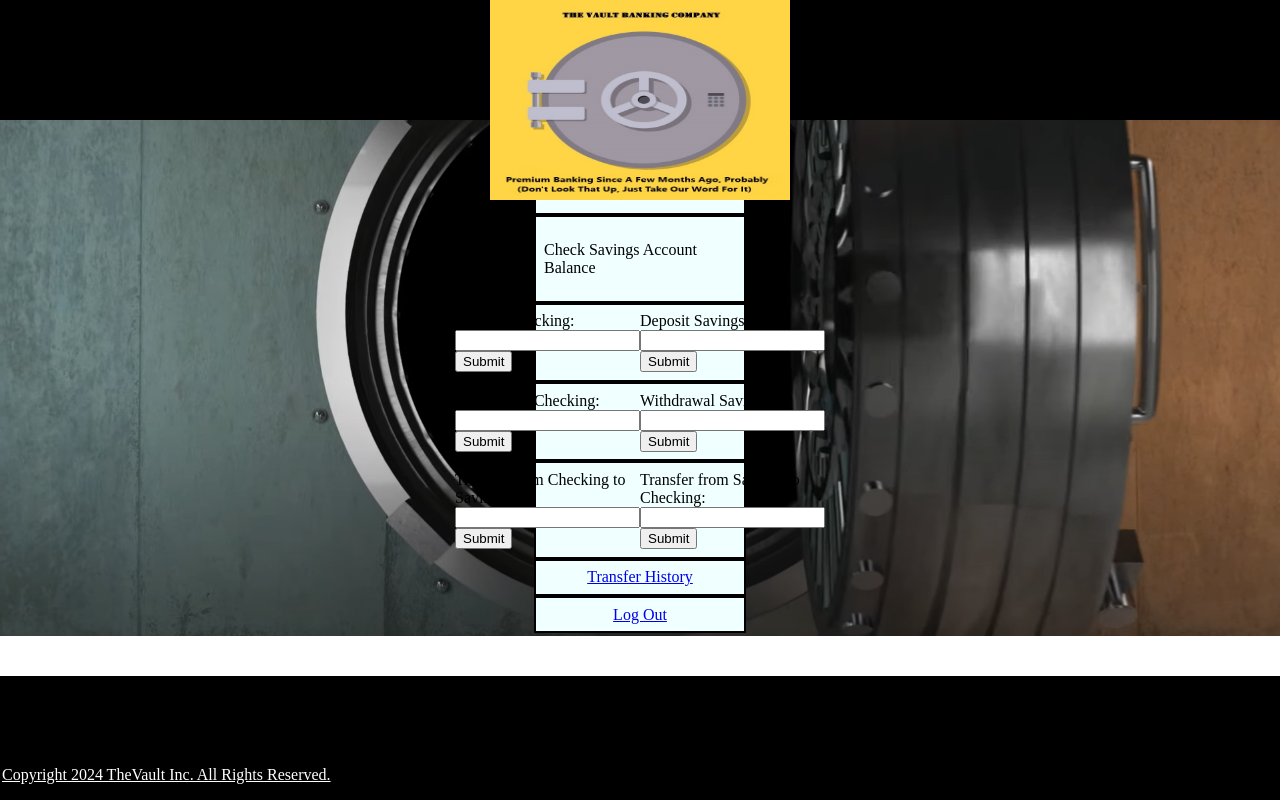
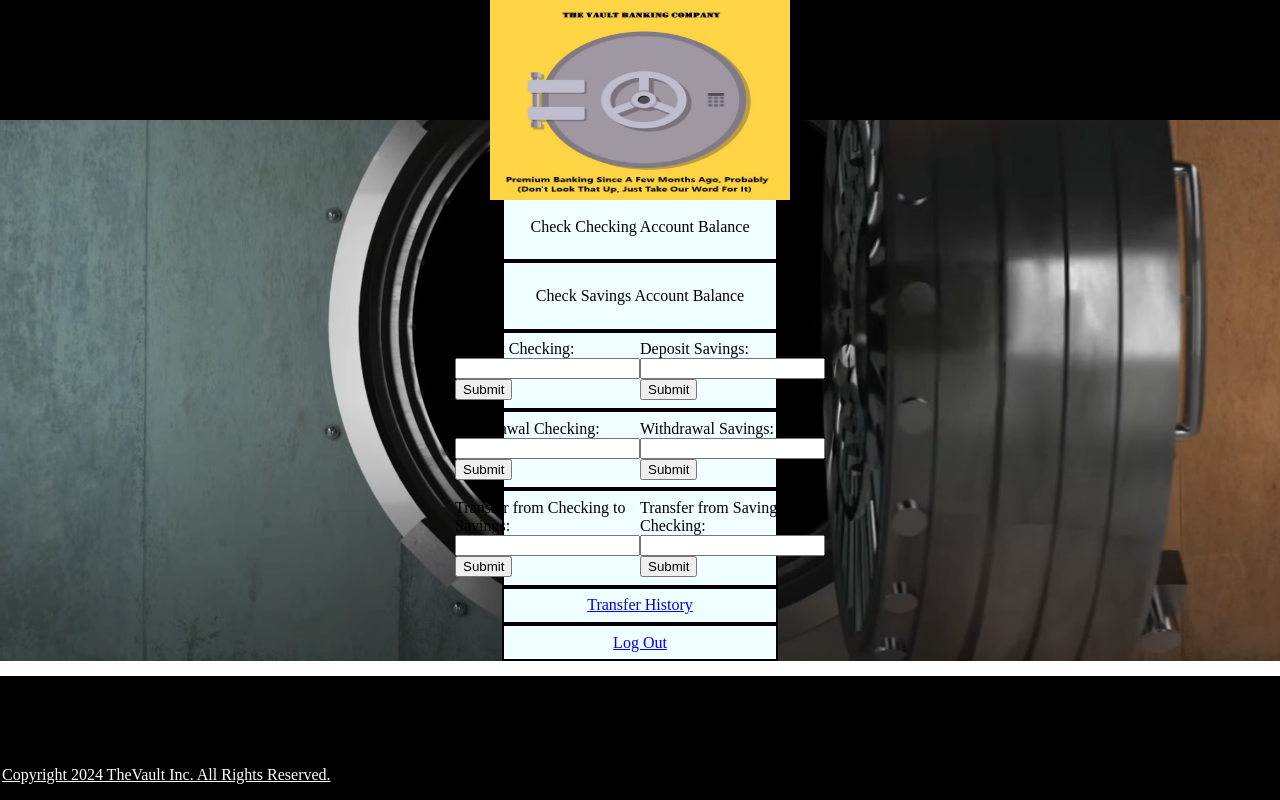
Before and after one commit to WhaleWithFeet/Breaking-the-Bank, a plain HTML site: page Banking_Application/account.html in a window 1280 px wide. Drawn offline with Linux system fonts and the light colour scheme.

Commit message:
Add files via upload

```diff
--- a/Banking_Application/account.html
+++ b/Banking_Application/account.html
@@ -12,7 +12,7 @@
     </a>
 </header>
 <body style="padding: 0px; margin:0px; background-image:url('openvault.png'); background-repeat:no-repeat; background-size:cover;">
-    <div class="center" style="padding-top:10%">
+    <div class="center" style="padding-top:15%">
         <div class="box" onclick="checkCheckingBalance()">
             <p>Check Checking Account Balance</p>
         </div>
--- a/Banking_Application/homepagestyle.css
+++ b/Banking_Application/homepagestyle.css
@@ -20,7 +20,7 @@
     justify-content: center;
     color:black;
     padding: 0.6%;
-    width: 15%;
+    width: 20%;
     height:3%;
     background-color:azure;
 
```
